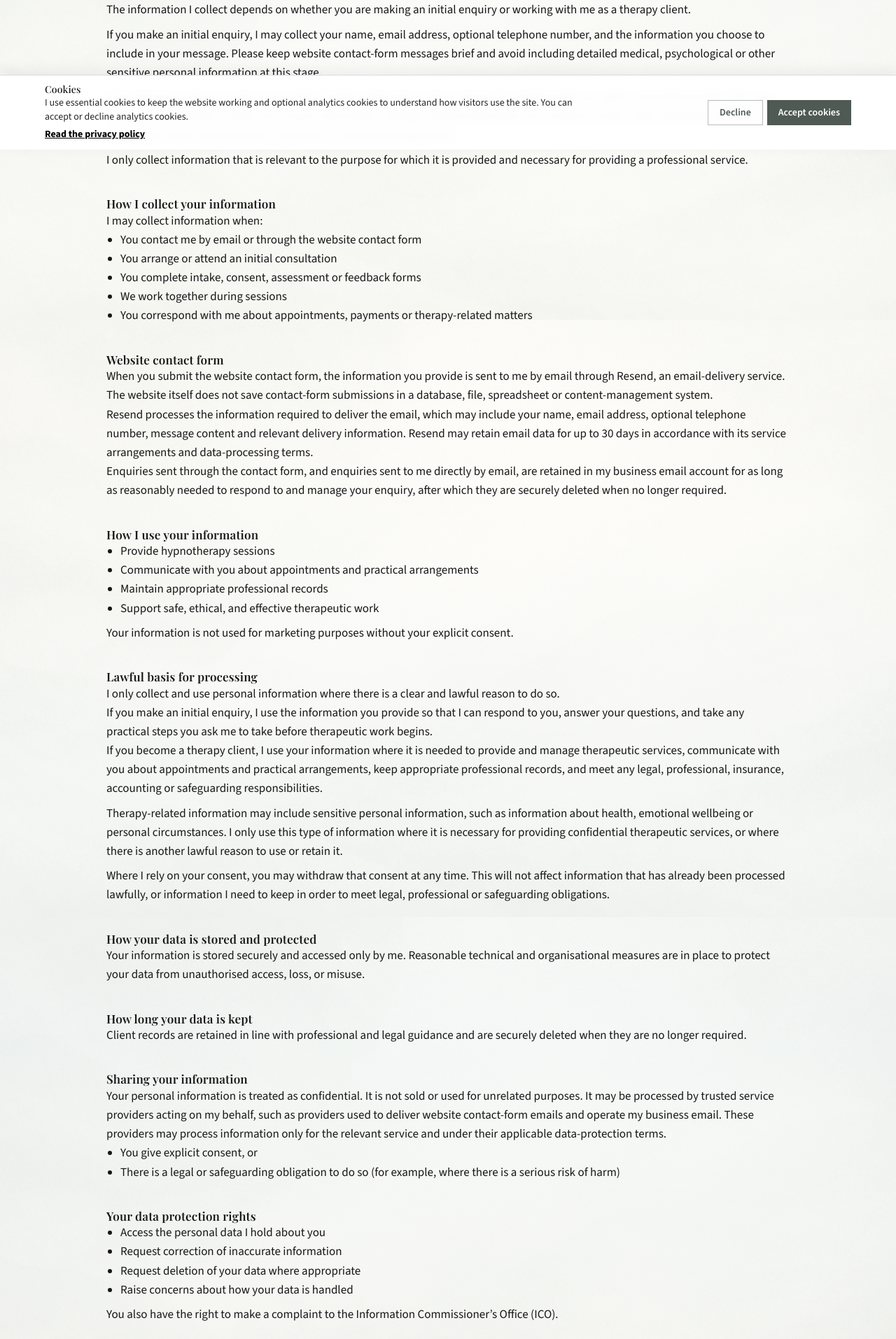
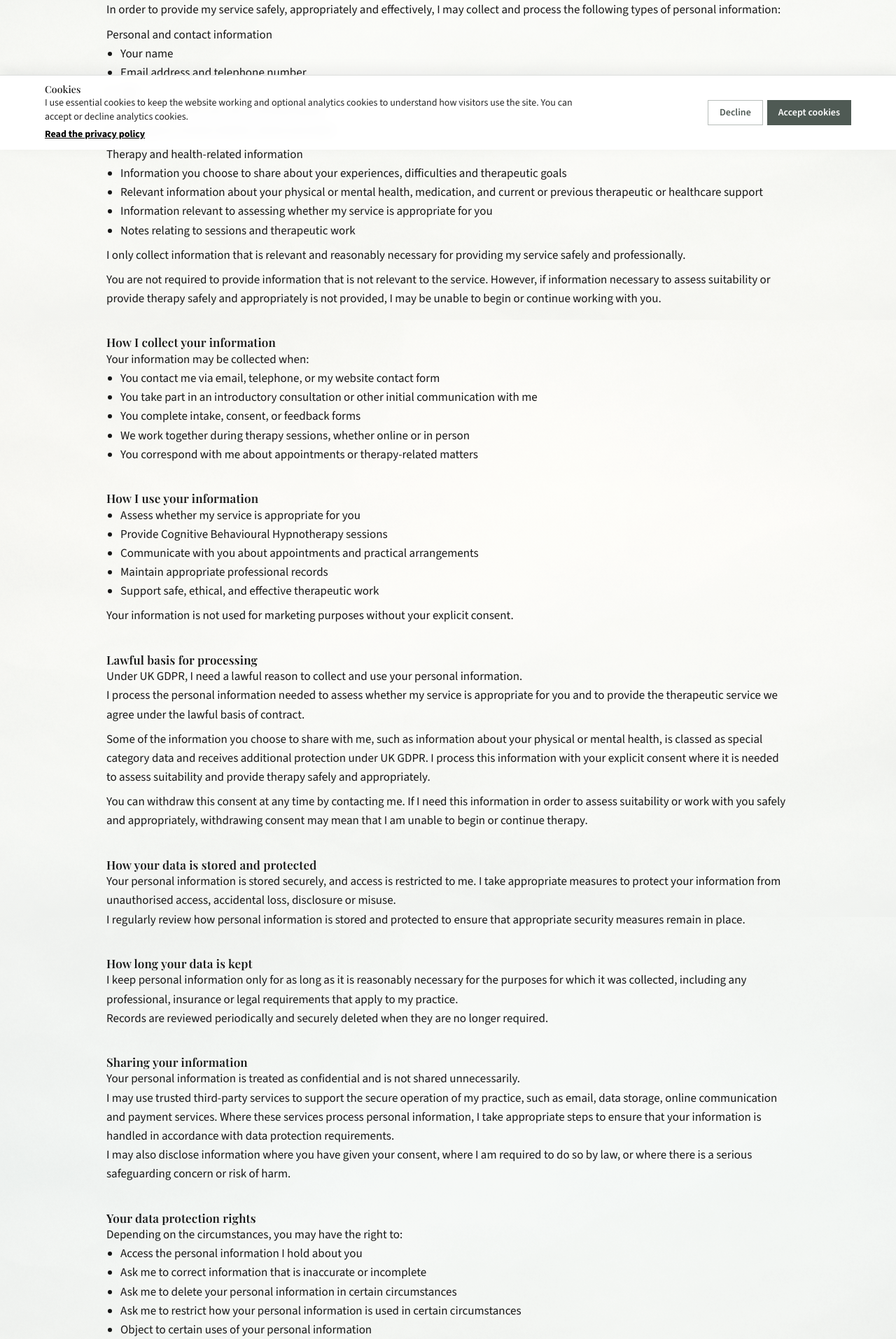
Before and after one commit to russog/natasha-russo-hypnotherapy, a Next.js app in the folder src/: page /privacy-policy in a window 1280 px wide. Shown: the part 586-2500 px from the top of the page at 70% size. Built offline with nearby package versions, Linux system fonts and the light colour scheme.

Commit message:
Update privacy and cancellation policies

```diff
--- a/src/src/app/privacy-policy/page.tsx
+++ b/src/src/app/privacy-policy/page.tsx
@@ -17,7 +17,7 @@ export default function PrivacyPolicy() {
                     Privacy Policy
                 </h1>
                 <p className="mx-auto mt-6 max-w-3xl text-xl leading-relaxed text-neutral-600 sm:text-2xl">
-                    This privacy notice explains how I collect, use, and protect your personal information when you
+                    This privacy policy explains how I collect, use, and protect your personal information when you
                     contact me or work with me.
                 </p>
             </div>
@@ -28,8 +28,9 @@ export default function PrivacyPolicy() {
                     <h2 className="font-medium"><strong>Who am I</strong></h2>
                     <p>
                         I am Natasha Russo, a Cognitive Behavioural Hypnotherapist, trading as
-                        Natasha Russo Hypnotherapy. I work with adult clients (18+) and offer
-                        online hypnotherapy sessions.
+                        Natasha Russo Hypnotherapy. I work with adult clients aged 18 and over
+                        and offer Cognitive Behavioural Hypnotherapy online and, where available,
+                        in person.
                     </p>
                     <p>
                         I am registered with the Information Commissioner’s Office (ICO) as a
@@ -40,79 +41,56 @@ export default function PrivacyPolicy() {
                 <section>
                     <h2 className="font-medium"><strong>The information I collect</strong></h2>
                     <p>
-                        The information I collect depends on whether you are making an initial
-                        enquiry or working with me as a therapy client.
+                        In order to provide my service safely, appropriately and effectively, I may
+                        collect and process the following types of personal information:
                     </p>
-
-                    <div className="mt-2 space-y-2">
-                        <p>
-                            If you make an initial enquiry, I may collect your name, email
-                            address, optional telephone number, and the information you choose
-                            to include in your message. Please keep website contact-form
-                            messages brief and avoid including detailed medical, psychological
-                            or other sensitive personal information at this stage.
-                        </p>
-
-                        <p>
-                            If you become a therapy client, I may collect further information
-                            that is relevant to working with you safely and professionally. This
-                            may include contact details, intake and consent information,
-                            therapy-related information you choose to share, notes relating to
-                            sessions, and information about appointments, payments or practical
-                            arrangements.
-                        </p>
-                    </div>
-
+                    <p className="mt-2 font-medium">Personal and contact information</p>
+                    <ul className="list-disc pl-5">
+                        <li>Your name</li>
+                        <li>Email address and telephone number</li>
+                        <li>Age</li>
+                        <li>Country in which you are currently based</li>
+                        <li>Emergency contact details, where provided</li>
+                    </ul>
+                    <p className="mt-2 font-medium">Therapy and health-related information</p>
+                    <ul className="list-disc pl-5">
+                        <li>Information you choose to share about your experiences, difficulties and therapeutic goals</li>
+                        <li>Relevant information about your physical or mental health, medication, and current or previous therapeutic or healthcare support</li>
+                        <li>Information relevant to assessing whether my service is appropriate for you</li>
+                        <li>Notes relating to sessions and therapeutic work</li>
+                    </ul>
                     <p className="mt-2">
-                        I only collect information that is relevant to the purpose for which it
-                        is provided and necessary for providing a professional service.
+                        I only collect information that is relevant and reasonably necessary for
+                        providing my service safely and professionally.
+                    </p>
+                    <p className="mt-2">
+                        You are not required to provide information that is not relevant to the
+                        service. However, if information necessary to assess suitability or provide
+                        therapy safely and appropriately is not provided, I may be unable to begin
+                        or continue working with you.
                     </p>
                 </section>
 
                 <section>
                     <h2 className="font-medium"><strong>How I collect your information</strong></h2>
-                    <p>
-                        I may collect information when:
-                    </p>
+                    <p>Your information may be collected when:</p>
                     <ul className="list-disc pl-5">
-                        <li>You contact me by email or through the website contact form</li>
-                        <li>You arrange or attend an initial consultation</li>
-                        <li>You complete intake, consent, assessment or feedback forms</li>
-                        <li>We work together during sessions</li>
-                        <li>
-                            You correspond with me about appointments, payments or
-                            therapy-related matters
-                        </li>
+                        <li>You contact me via email, telephone, or my website contact form</li>
+                        <li>You take part in an introductory consultation or other initial communication with me</li>
+                        <li>You complete intake, consent, or feedback forms</li>
+                        <li>We work together during therapy sessions, whether online or in person</li>
+                        <li>You correspond with me about appointments or therapy-related matters</li>
                     </ul>
-                </section>
-
-                <section>
-                    <h2 className="font-medium"><strong>Website contact form</strong></h2>
-                    <p>
-                        When you submit the website contact form, the information you provide is sent to me by email through Resend, an email-delivery service. The website itself does not save contact-form submissions in a database, file, spreadsheet or content-management system.
-                    </p>
-                    <p>
-                        Resend processes the information required to deliver the email, which may include your name, email address, optional telephone number, message content and relevant delivery information. Resend may retain email data for up to 30 days in accordance with its service arrangements and data-processing terms.
-                    </p>
-                    <p>
-                        Enquiries sent through the contact form, and enquiries sent to me
-                        directly by email, are retained in my business email account for as
-                        long as reasonably needed to respond to and manage your enquiry, after
-                        which they are securely deleted when no longer required.
-                    </p>
                 </section>
 
                 <section>
                     <h2 className="font-medium"><strong>How I use your information</strong></h2>
                     <ul className="list-disc pl-5">
-                        <li>Provide hypnotherapy sessions</li>
-                        <li>
-                            Communicate with you about appointments and practical arrangements
-                        </li>
+                        <li>Assess whether my service is appropriate for you</li>
+                        <li>Provide Cognitive Behavioural Hypnotherapy sessions</li>
+                        <li>Communicate with you about appointments and practical arrangements</li>
                         <li>Maintain appropriate professional records</li>
-                        <li>
-                            Support safe, ethical, and effective therapeutic work
-                        </li>
+                        <li>Support safe, ethical, and effective therapeutic work</li>
                     </ul>
                     <p className="mt-2">
                         Your information is not used for marketing purposes without your
@@ -123,78 +101,95 @@ export default function PrivacyPolicy() {
                 <section>
                     <h2 className="font-medium"><strong>Lawful basis for processing</strong></h2>
                     <p>
-                        I only collect and use personal information where there is a clear and
-                        lawful reason to do so.
+                        Under UK GDPR, I need a lawful reason to collect and use your personal
+                        information.
                     </p>
                     <p>
-                        If you make an initial enquiry, I use the information you provide so
-                        that I can respond to you, answer your questions, and take any
-                        practical steps you ask me to take before therapeutic work begins.
-                    </p>
-                    <p>
-                        If you become a therapy client, I use your information where it is
-                        needed to provide and manage therapeutic services, communicate with
-                        you about appointments and practical arrangements, keep appropriate
-                        professional records, and meet any legal, professional, insurance,
-                        accounting or safeguarding responsibilities.
+                        I process the personal information needed to assess whether my service is
+                        appropriate for you and to provide the therapeutic service we agree under
+                        the lawful basis of contract.
                     </p>
                     <p className="mt-2">
-                        Therapy-related information may include sensitive personal information,
-                        such as information about health, emotional wellbeing or personal
-                        circumstances. I only use this type of information where it is
-                        necessary for providing confidential therapeutic services, or where
-                        there is another lawful reason to use or retain it.
+                        Some of the information you choose to share with me, such as information
+                        about your physical or mental health, is classed as special category data
+                        and receives additional protection under UK GDPR. I process this
+                        information with your explicit consent where it is needed to assess
+                        suitability and provide therapy safely and appropriately.
                     </p>
                     <p className="mt-2">
-                        Where I rely on your consent, you may withdraw that consent at any
-                        time. This will not affect information that has already been processed
-                        lawfully, or information I need to keep in order to meet legal,
-                        professional or safeguarding obligations.
+                        You can withdraw this consent at any time by contacting me. If I need this
+                        information in order to assess suitability or work with you safely and
+                        appropriately, withdrawing consent may mean that I am unable to begin or
+                        continue therapy.
                     </p>
                 </section>
 
                 <section>
                     <h2 className="font-medium"><strong>How your data is stored and protected</strong></h2>
                     <p>
-                        Your information is stored securely and accessed only by me.
-                        Reasonable technical and organisational measures are in place to
-                        protect your data from unauthorised access, loss, or misuse.
+                        Your personal information is stored securely, and access is restricted to
+                        me. I take appropriate measures to protect your information from
+                        unauthorised access, accidental loss, disclosure or misuse.
+                    </p>
+                    <p>
+                        I regularly review how personal information is stored and protected to
+                        ensure that appropriate security measures remain in place.
                     </p>
                 </section>
 
                 <section>
                     <h2 className="font-medium"><strong>How long your data is kept</strong></h2>
                     <p>
-                        Client records are retained in line with professional and legal
-                        guidance and are securely deleted when they are no longer required.
+                        I keep personal information only for as long as it is reasonably necessary
+                        for the purposes for which it was collected, including any professional,
+                        insurance or legal requirements that apply to my practice.
+                    </p>
+                    <p>
+                        Records are reviewed periodically and securely deleted when they are no
+                        longer required.
                     </p>
                 </section>
 
                 <section>
                     <h2 className="font-medium"><strong>Sharing your information</strong></h2>
                     <p>
-                        Your personal information is treated as confidential. It is not sold or used for unrelated purposes. It may be processed by trusted service providers acting on my behalf, such as providers used to deliver website contact-form emails and operate my business email. These providers may process information only for the relevant service and under their applicable data-protection terms.
+                        Your personal information is treated as confidential and is not shared
+                        unnecessarily.
                     </p>
-                    <ul className="list-disc pl-5">
-                        <li>You give explicit consent, or</li>
-                        <li>
-                            There is a legal or safeguarding obligation to do so (for example,
-                            where there is a serious risk of harm)
-                        </li>
-                    </ul>
+                    <p>
+                        I may use trusted third-party services to support the secure operation of
+                        my practice, such as email, data storage, online communication and payment
+                        services. Where these services process personal information, I take
+                        appropriate steps to ensure that your information is handled in accordance
+                        with data protection requirements.
+                    </p>
+                    <p>
+                        I may also disclose information where you have given your consent, where I
+                        am required to do so by law, or where there is a serious safeguarding
+                        concern or risk of harm.
+                    </p>
                 </section>
 
                 <section>
                     <h2 className="font-medium"><strong>Your data protection rights</strong></h2>
+                    <p>Depending on the circumstances, you may have the right to:</p>
                     <ul className="list-disc pl-5">
-                        <li>Access the personal data I hold about you</li>
-                        <li>Request correction of inaccurate information</li>
-                        <li>Request deletion of your data where appropriate</li>
-                        <li>Raise concerns about how your data is handled</li>
+                        <li>Access the personal information I hold about you</li>
+                        <li>Ask me to correct information that is inaccurate or incomplete</li>
+                        <li>Ask me to delete your personal information in certain circumstances</li>
+                        <li>Ask me to restrict how your personal information is used in certain circumstances</li>
+                        <li>Object to certain uses of your personal information</li>
+                        <li>Ask for certain personal information to be transferred to you or another organisation, where the right to data portability applies</li>
+                        <li>Withdraw your consent at any time where I rely on consent to process your information</li>
                     </ul>
                     <p className="mt-2">
-                        You also have the right to make a complaint to the Information
-                        Commissioner’s Office (ICO).
+                        These rights do not apply in every circumstance, and some may be subject
+                        to legal or professional requirements.
+                    </p>
+                    <p className="mt-2">
+                        If you have concerns about how your personal information is handled, you
+                        can contact me directly. You also have the right to make a complaint to
+                        the Information Commissioner’s Office (ICO).
                     </p>
                 </section>
 
@@ -207,18 +202,19 @@ export default function PrivacyPolicy() {
                 </section>
 
                 <section>
-                    <h2 className="font-medium"><strong>Changes to this privacy notice</strong></h2>
+                    <h2 className="font-medium"><strong>Changes to this privacy policy</strong></h2>
                     <p>
-                        This privacy notice may be updated from time to time to reflect
-                        changes in practice or legal requirements.
+                        This privacy policy may be updated from time to time to reflect changes in
+                        my practice, the services I use, or legal and regulatory requirements.
                     </p>
                 </section>
 
                 <section>
                     <h2 className="font-medium"><strong>Contact</strong></h2>
                     <p>
-                        If you have any questions about this privacy notice or how your data
-                        is handled, you are welcome to contact me at:
+                        If you have any questions about this privacy policy, wish to exercise your
+                        data protection rights, or have concerns about how your personal
+                        information is handled, please contact me at:
                     </p>
                     <p className="mt-1 font-medium">
                         <Link className="font-bold"
@@ -226,6 +222,7 @@ export default function PrivacyPolicy() {
                             contact@natasharussohypnotherapy.co.uk
                         </Link>
                     </p>
+                    <p className="mt-2 text-sm text-neutral-600">Last updated: 02.09.2026</p>
                 </section>
 
 
```
Also changed, not shown: src/src/app/fees-cancellation/page.tsx (+51 -19 lines).
